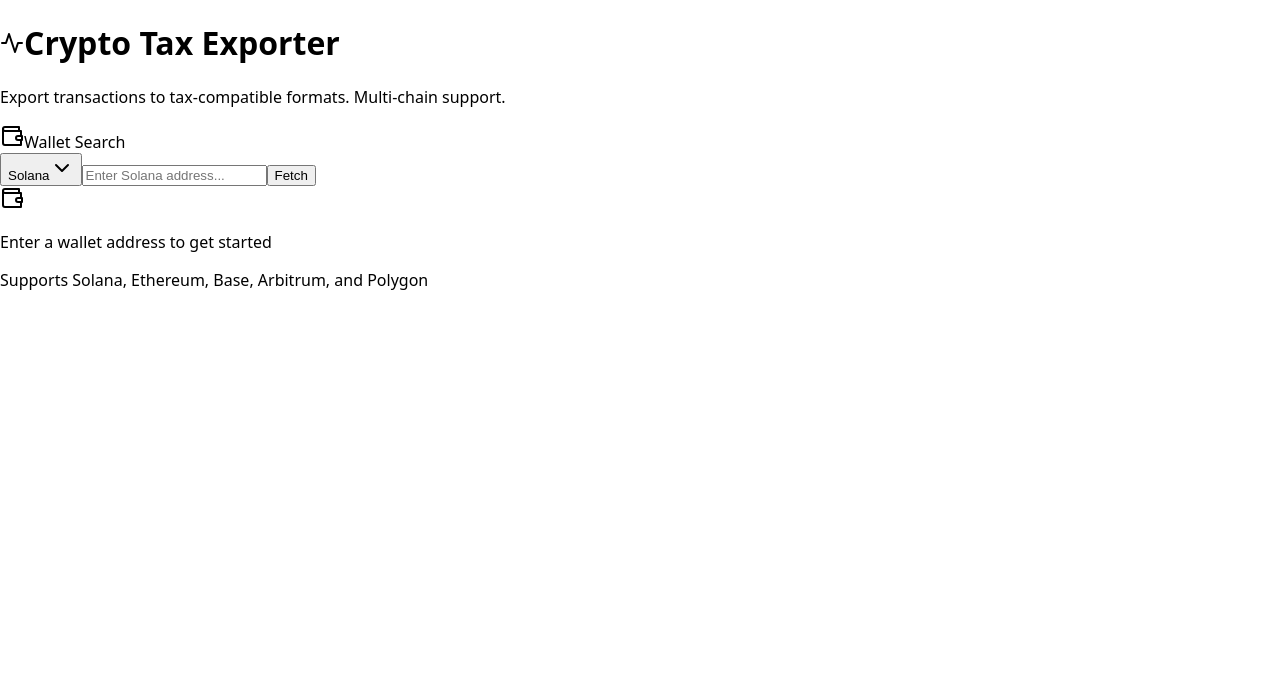
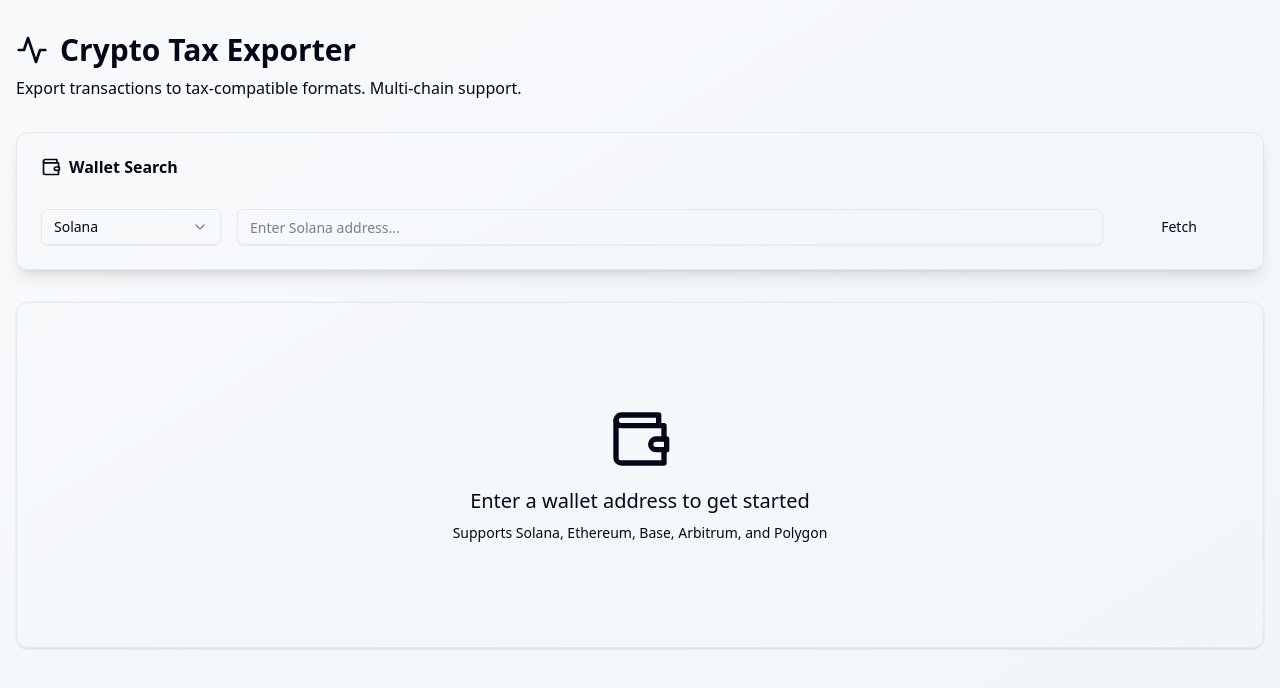
Before and after one commit to mr-faajaa/crypto-tax-exporter, a Next.js app: page / in a window 1280 px wide. Shown: the top 688 px of the page. Built offline with nearby package versions, Linux system fonts and the light colour scheme.

Commit message:
fix: Import globals.css in layout and simplify Tailwind config
- Add import './globals.css' to layout.tsx
- Remove invalid shadcn/tailwind.css import
- Use standard Tailwind v4 CSS variables
- Add suppressHydrationWarning for dark mode

```diff
--- a/src/app/globals.css
+++ b/src/app/globals.css
@@ -1,82 +1,66 @@
 @import "tailwindcss";
-@import "tw-animate-css";
-@import "shadcn/tailwind.css";
-
-@custom-variant dark (&:is(.dark *));
 
 @theme {
   --font-sans: "Inter", system-ui, sans-serif;
+  --radius-sm: 0.25rem;
+  --radius-md: 0.375rem;
+  --radius-lg: 0.5rem;
+  --radius-xl: 0.75rem;
 }
 
 :root {
-  --card: oklch(1 0 0);
-  --card-foreground: oklch(0.145 0 0);
-  --popover: oklch(1 0 0);
-  --popover-foreground: oklch(0.145 0 0);
-  --primary: oklch(0.205 0 0);
-  --primary-foreground: oklch(0.985 0 0);
-  --secondary: oklch(0.97 0 0);
-  --secondary-foreground: oklch(0.205 0 0);
-  --muted: oklch(0.97 0 0);
-  --muted-foreground: oklch(0.556 0 0);
-  --accent: oklch(0.97 0 0);
-  --accent-foreground: oklch(0.205 0 0);
-  --destructive: oklch(0.577 0.245 27.325);
+  --background: 0 0% 100%;
+  --foreground: 222.2 84% 4.9%;
+  --card: 0 0% 100%;
+  --card-foreground: 222.2 84% 4.9%;
+  --popover: 0 0% 100%;
+  --popover-foreground: 222.2 84% 4.9%;
+  --primary: 221.2 83.2% 53.3%;
+  --primary-foreground: 210 40% 98%;
+  --secondary: 210 40% 96.1%;
+  --secondary-foreground: 222.2 47.4% 11.2%;
+  --muted: 210 40% 96.1%;
+  --muted-foreground: 215.4 16.3% 46.9%;
+  --accent: 210 40% 96.1%;
+  --accent-foreground: 222.2 47.4% 11.2%;
+  --destructive: 0 84.2% 60.2%;
   --destructive-foreground: 210 40% 98%;
-  --border: oklch(0.922 0 0);
-  --input: oklch(0.922 0 0);
-  --ring: oklch(0.708 0 0);
-  --radius: 0.625rem;
-  --background: oklch(1 0 0);
-  --foreground: oklch(0.145 0 0);
-  --chart-1: oklch(0.646 0.222 41.116);
-  --chart-2: oklch(0.6 0.118 184.704);
-  --chart-3: oklch(0.398 0.07 227.392);
-  --chart-4: oklch(0.828 0.189 84.429);
-  --chart-5: oklch(0.769 0.188 70.08);
-  --sidebar: oklch(0.985 0 0);
-  --sidebar-foreground: oklch(0.145 0 0);
-  --sidebar-primary: oklch(0.205 0 0);
-  --sidebar-primary-foreground: oklch(0.985 0 0);
-  --sidebar-accent: oklch(0.97 0 0);
-  --sidebar-accent-foreground: oklch(0.205 0 0);
-  --sidebar-border: oklch(0.922 0 0);
-  --sidebar-ring: oklch(0.708 0 0);
+  --border: 214.3 31.8% 91.4%;
+  --input: 214.3 31.8% 91.4%;
+  --ring: 221.2 83.2% 53.3%;
+  --radius: 0.5rem;
+  --chart-1: 220 70% 50%;
+  --chart-2: 160 60% 45%;
+  --chart-3: 30 80% 55%;
+  --chart-4: 280 65% 60%;
+  --chart-5: 340 75% 55%;
 }
 
 .dark {
-  --background: oklch(0.145 0 0);
-  --foreground: oklch(0.985 0 0);
-  --card: oklch(0.205 0 0);
-  --card-foreground: oklch(0.985 0 0);
-  --popover: oklch(0.205 0 0);
-  --popover-foreground: oklch(0.985 0 0);
-  --primary: oklch(0.922 0 0);
-  --primary-foreground: oklch(0.205 0 0);
-  --secondary: oklch(0.269 0 0);
-  --secondary-foreground: oklch(0.985 0 0);
-  --muted: oklch(0.269 0 0);
-  --muted-foreground: oklch(0.708 0 0);
-  --accent: oklch(0.269 0 0);
-  --accent-foreground: oklch(0.985 0 0);
-  --destructive: oklch(0.704 0.191 22.216);
+  --background: 222.2 84% 4.9%;
+  --foreground: 210 40% 98%;
+  --card: 222.2 84% 4.9%;
+  --card-foreground: 210 40% 98%;
+  --popover: 222.2 84% 4.9%;
+  --popover-foreground: 210 40% 98%;
+  --primary: 217.2 91.2% 59.8%;
+  --primary-foreground: 222.2 47.4% 11.2%;
+  --secondary: 217.2 32.6% 17.5%;
+  --secondary-foreground: 210 40% 98%;
+  --muted: 217.2 32.6% 17.5%;
+  --muted-foreground: 215 20.2% 65.1%;
+  --accent: 217.2 32.6% 17.5%;
+  --accent-foreground: 210 40% 98%;
+  --destructive: 0 62.8% 30.6%;
   --destructive-foreground: 210 40% 98%;
-  --border: oklch(1 0 0 / 10%);
-  --input: oklch(1 0 0 / 15%);
-  --ring: oklch(0.556 0 0);
-  --chart-1: oklch(0.488 0.243 264.376);
-  --chart-2: oklch(0.696 0.17 162.48);
-  --chart-3: oklch(0.769 0.188 70.08);
-  --chart-4: oklch(0.627 0.265 303.9);
-  --chart-5: oklch(0.645 0.246 16.439);
-  --sidebar: oklch(0.205 0 0);
-  --sidebar-foreground: oklch(0.985 0 0);
-  --sidebar-primary: oklch(0.488 0.243 264.376);
-  --sidebar-primary-foreground: oklch(0.985 0 0);
-  --sidebar-accent: oklch(0.269 0 0);
-  --sidebar-accent-foreground: oklch(0.985 0 0);
-  --sidebar-border: oklch(1 0 0 / 10%);
-  --sidebar-ring: oklch(0.556 0 0);
+  --border: 217.2 32.6% 17.5%;
+  --input: 217.2 32.6% 17.5%;
+  --ring: 224.3 76.3% 48%;
+  --chart-1: 220 70% 50%;
+  --chart-2: 160 60% 45%;
+  --chart-3: 30 80% 55%;
+  --chart-4: 280 65% 60%;
+  --chart-5: 340 75% 55%;
 }
 
 * {
@@ -88,53 +72,3 @@
   color: hsl(var(--foreground));
   font-family: var(--font-sans);
 }
-
-@theme inline {
-  --radius-sm: calc(var(--radius) - 4px);
-  --radius-md: calc(var(--radius) - 2px);
-  --radius-lg: var(--radius);
-  --radius-xl: calc(var(--radius) + 4px);
-  --radius-2xl: calc(var(--radius) + 8px);
-  --radius-3xl: calc(var(--radius) + 12px);
-  --radius-4xl: calc(var(--radius) + 16px);
-  --color-background: var(--background);
-  --color-foreground: var(--foreground);
-  --color-card: var(--card);
-  --color-card-foreground: var(--card-foreground);
-  --color-popover: var(--popover);
-  --color-popover-foreground: var(--popover-foreground);
-  --color-primary: var(--primary);
-  --color-primary-foreground: var(--primary-foreground);
-  --color-secondary: var(--secondary);
-  --color-secondary-foreground: var(--secondary-foreground);
-  --color-muted: var(--muted);
-  --color-muted-foreground: var(--muted-foreground);
-  --color-accent: var(--accent);
-  --color-accent-foreground: var(--accent-foreground);
-  --color-destructive: var(--destructive);
-  --color-border: var(--border);
-  --color-input: var(--input);
-  --color-ring: var(--ring);
-  --color-chart-1: var(--chart-1);
-  --color-chart-2: var(--chart-2);
-  --color-chart-3: var(--chart-3);
-  --color-chart-4: var(--chart-4);
-  --color-chart-5: var(--chart-5);
-  --color-sidebar: var(--sidebar);
-  --color-sidebar-foreground: var(--sidebar-foreground);
-  --color-sidebar-primary: var(--sidebar-primary);
-  --color-sidebar-primary-foreground: var(--sidebar-primary-foreground);
-  --color-sidebar-accent: var(--sidebar-accent);
-  --color-sidebar-accent-foreground: var(--sidebar-accent-foreground);
-  --color-sidebar-border: var(--sidebar-border);
-  --color-sidebar-ring: var(--sidebar-ring);
-}
-
-@layer base {
-  * {
-    @apply border-border outline-ring/50;
-  }
-  body {
-    @apply bg-background text-foreground;
-  }
-}
--- a/src/app/layout.tsx
+++ b/src/app/layout.tsx
@@ -1,4 +1,5 @@
 import type { Metadata } from 'next';
+import './globals.css';
 
 export const metadata: Metadata = {
   title: 'Crypto Tax Exporter',
@@ -11,7 +12,7 @@
   children: React.ReactNode;
 }) {
   return (
-    <html lang="en">
+    <html lang="en" suppressHydrationWarning>
       <body style={{ margin: 0, fontFamily: 'system-ui, sans-serif' }}>
         {children}
       </body>
```
